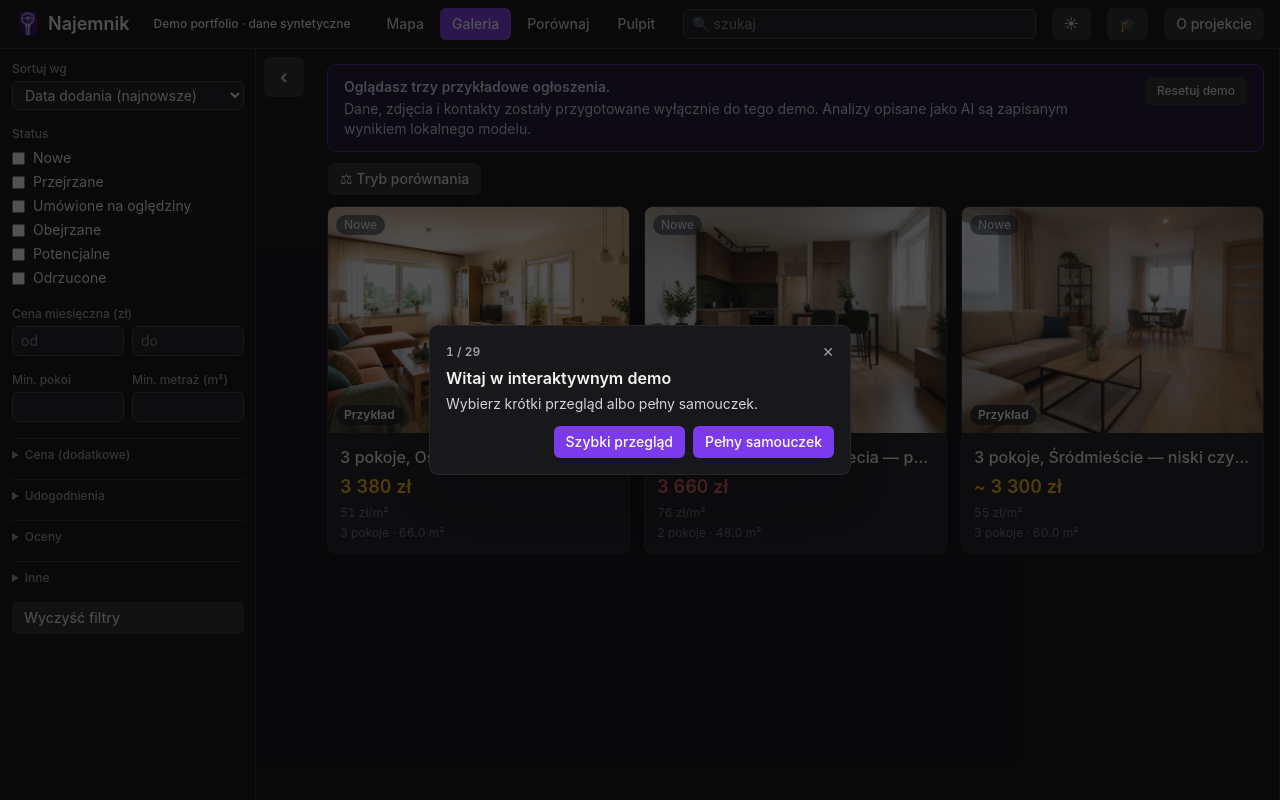
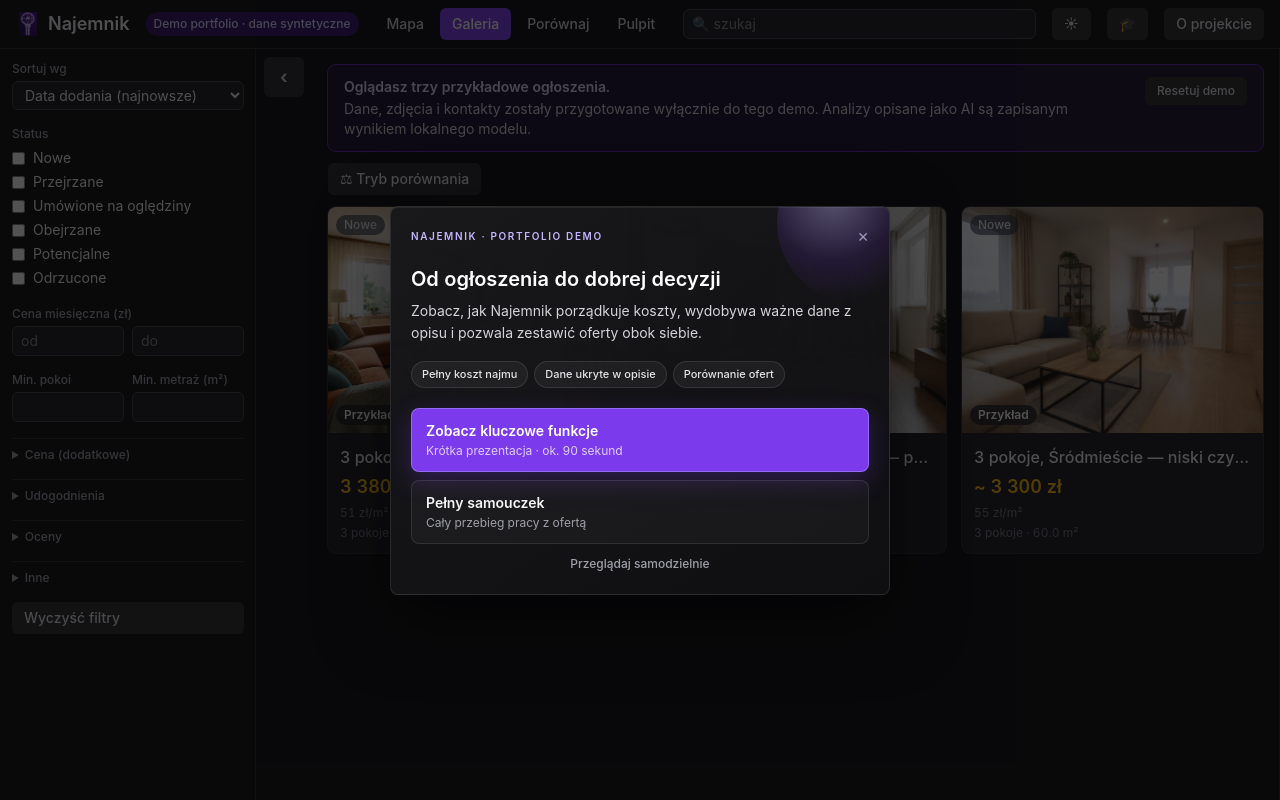
Before and after one commit to Wheatlay/Najemnik-demo, a FastAPI app: page /galeria in a window 1280 px wide. Run offline with FastAPI, Linux system fonts and the light colour scheme; data comes from the database, SQL or seed files in the repository; some libraries are stand-ins or nearby versions.

Commit message:
Refine recruiter welcome experience

```diff
--- a/render.yaml
+++ b/render.yaml
@@ -4,7 +4,7 @@ services:
     runtime: docker
     plan: free
     healthCheckPath: /healthz
-    autoDeploy: false
+    autoDeploy: true
     envVars:
       - key: DEMO_MODE
         value: "true"
--- a/static/js/tour-steps.js
+++ b/static/js/tour-steps.js
@@ -3,7 +3,16 @@ const DEMO = '.gallery-card[data-demo="listing-2"]';
 const D = "#drawer-panel ";
 
 const LONG_TOUR_STEPS = [
-  {title:"Witaj w interaktywnym demo",text:"Wybierz krótki przegląd albo pełny samouczek.",choices:[{mode:"short",label:"Szybki przegląd"},{mode:"long",label:"Pełny samouczek"}]},
+  {
+    welcome:true,
+    title:"Od ogłoszenia do dobrej decyzji",
+    text:"Zobacz, jak Najemnik porządkuje koszty, wydobywa ważne dane z opisu i pozwala zestawić oferty obok siebie.",
+    highlights:["Pełny koszt najmu", "Dane ukryte w opisie", "Porównanie ofert"],
+    choices:[
+      {mode:"short",label:"Zobacz kluczowe funkcje",description:"Krótka prezentacja · ok. 90 sekund",primary:true},
+      {mode:"long",label:"Pełny samouczek",description:"Cały przebieg pracy z ofertą"}
+    ]
+  },
   {path:"/galeria",selector:'[data-tour="demo-banner"]',title:"Przykładowe dane",text:"W tym demo pracujesz na trzech przygotowanych ogłoszeniach. Możesz je dowolnie zmieniać lub zresetować sesję."},
   {path:"/galeria",selector:DEMO+' [data-tour="card-cost"]',title:"Ukryte koszta",text:"Ta oferta wyglądała w ogłoszeniu na najtańszą, ale po doliczeniu mediów i opłat za parking przez Najemnika wychodzi na najdroższą."},
   {path:"/galeria",selector:DEMO,advance:"click",clickHint:"Otwórz tę ofertę",title:"Wejdźmy w szczegóły",text:"Tu widać, co składa się na końcową kwotę i czego brakuje w opisie."},
--- a/static/js/tour.js
+++ b/static/js/tour.js
@@ -190,6 +190,8 @@ function mountTour() {
     const panels = ["top", "right", "bottom", "left"].map(() => mk("tour-panel"));
     const ring = mk("tour-ring");
     const card = mk("tour-card");
+    card.setAttribute("role", "dialog");
+    card.setAttribute("aria-modal", "true");
     _tourEls = { panels, ring, card };
 
     const onClick = (e) => {
@@ -332,7 +334,8 @@ function placeCardCentred() {
     const card = _tourEls.card;
     card.style.display = "block";
     const vw = window.innerWidth, vh = window.innerHeight;
-    const cw = Math.min(420, vw - 32);
+    const maxWidth = card.classList.contains("tour-card--welcome") ? 500 : 420;
+    const cw = Math.min(maxWidth, vw - 32);
     card.style.width = cw + "px";
     const ch = card.offsetHeight || 180;
     card.style.left = Math.max(12, vw / 2 - cw / 2) + "px";
@@ -348,11 +351,34 @@ function renderCard(step, targetFound) {
     const total = _tourSteps.length;
 
     const waiting = (step.advance === "click" && targetFound) || !gateOpen(step);
+    card.classList.toggle("tour-card--welcome", !!step.welcome);
     const actions = step.choices
-        ? step.choices.map((choice) => `<button type="button" class="btn" data-tour-action="tour-mode" data-tour-mode="${choice.mode}">${choice.label}</button>`).join("")
+        ? step.choices.map((choice) => step.welcome
+            ? `<button type="button" class="tour-welcome-choice${choice.primary ? " tour-welcome-choice--primary" : ""}" data-tour-action="tour-mode" data-tour-mode="${choice.mode}">
+                <span class="tour-welcome-choice-label">${choice.label}</span>
+                <span class="tour-welcome-choice-description">${choice.description || ""}</span>
+              </button>`
+            : `<button type="button" class="btn" data-tour-action="tour-mode" data-tour-mode="${choice.mode}">${choice.label}</button>`).join("")
         : waiting
         ? `<span class="tour-card-hint">${step.clickHint || "Kliknij podświetlony element"}</span>`
         : `<button type="button" class="btn" data-tour-action="next">${step.nextLabel || "Dalej"}</button>`;
+
+    if (step.welcome) {
+        const highlights = (step.highlights || []).map((item) =>
+            `<span class="tour-welcome-highlight">${item}</span>`).join("");
+        card.innerHTML = `
+            <div class="tour-welcome-topline">
+                <span class="tour-welcome-kicker">NAJEMNIK · PORTFOLIO DEMO</span>
+                <button type="button" class="tour-card-close" data-tour-action="end" title="Pomiń prezentację" aria-label="Pomiń prezentację">✕</button>
+            </div>
+            <div class="tour-welcome-orb" aria-hidden="true"></div>
+            <div class="tour-card-title">${step.title}</div>
+            <p class="tour-card-text">${step.text}</p>
+            <div class="tour-welcome-highlights">${highlights}</div>
+            <div class="tour-card-actions tour-welcome-actions">${actions}</div>
+            <button type="button" class="tour-welcome-skip" data-tour-action="end">Przeglądaj samodzielnie</button>`;
+        return;
+    }
 
     card.innerHTML = `
         <div class="tour-card-head">
```
Also changed, not shown: static/css/input.css (+50 -0 lines), static/css/output.css.
